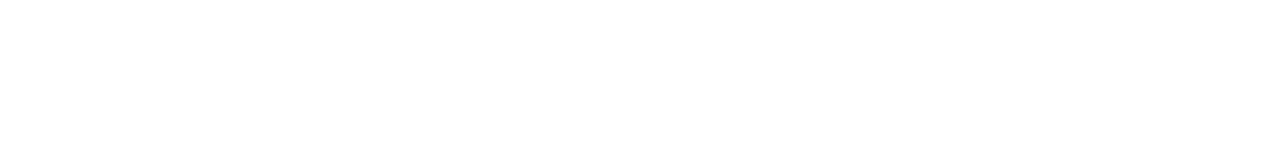
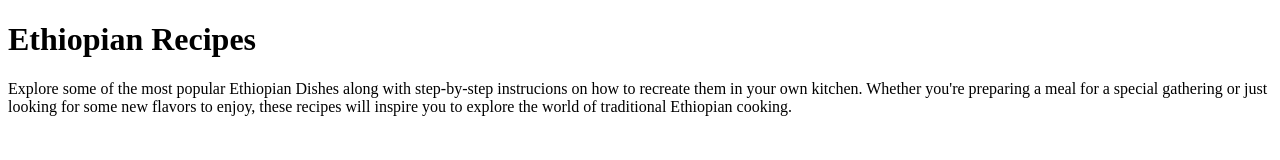
Before and after one commit to y2cold/food-recipes, a plain HTML site: page index.html in a window 1280 px wide. Drawn offline with Linux system fonts and the light colour scheme.

Commit message:
added header and paragraph

```diff
--- a/index.html
+++ b/index.html
@@ -3,9 +3,11 @@
 <head>
     <meta charset="UTF-8">
     <meta name="viewport" content="width=device-width, initial-scale=1.0">
-    <title>Document</title>
+    <title>Food Recipes</title>
 </head>
 <body>
+    <h1>Ethiopian Recipes</h1>
+    <p>Explore some of the most popular Ethiopian Dishes along with step-by-step instrucions on how to recreate them in your own kitchen. Whether you're preparing a meal for a special gathering or just looking for some new flavors to enjoy, these recipes will inspire you to explore the world of traditional Ethiopian cooking.</p>
 
 </body>
 </html>
```
